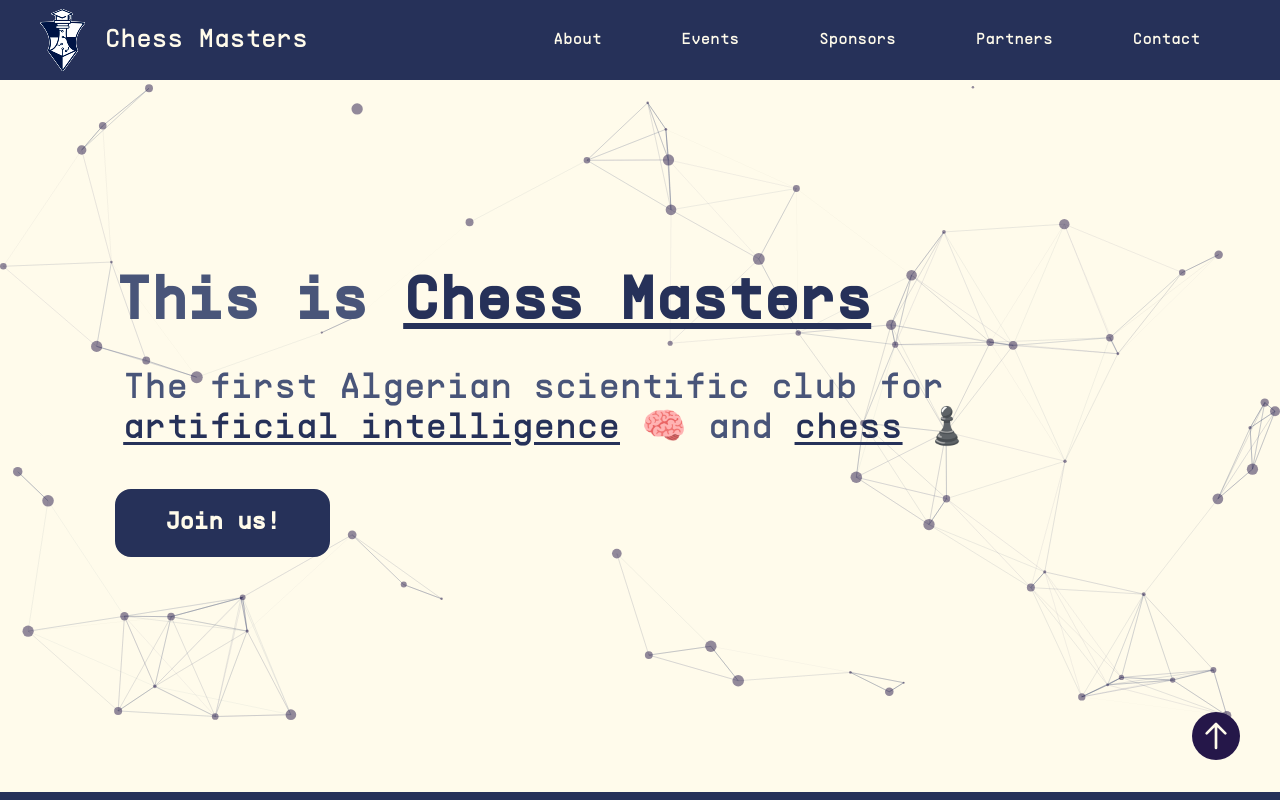
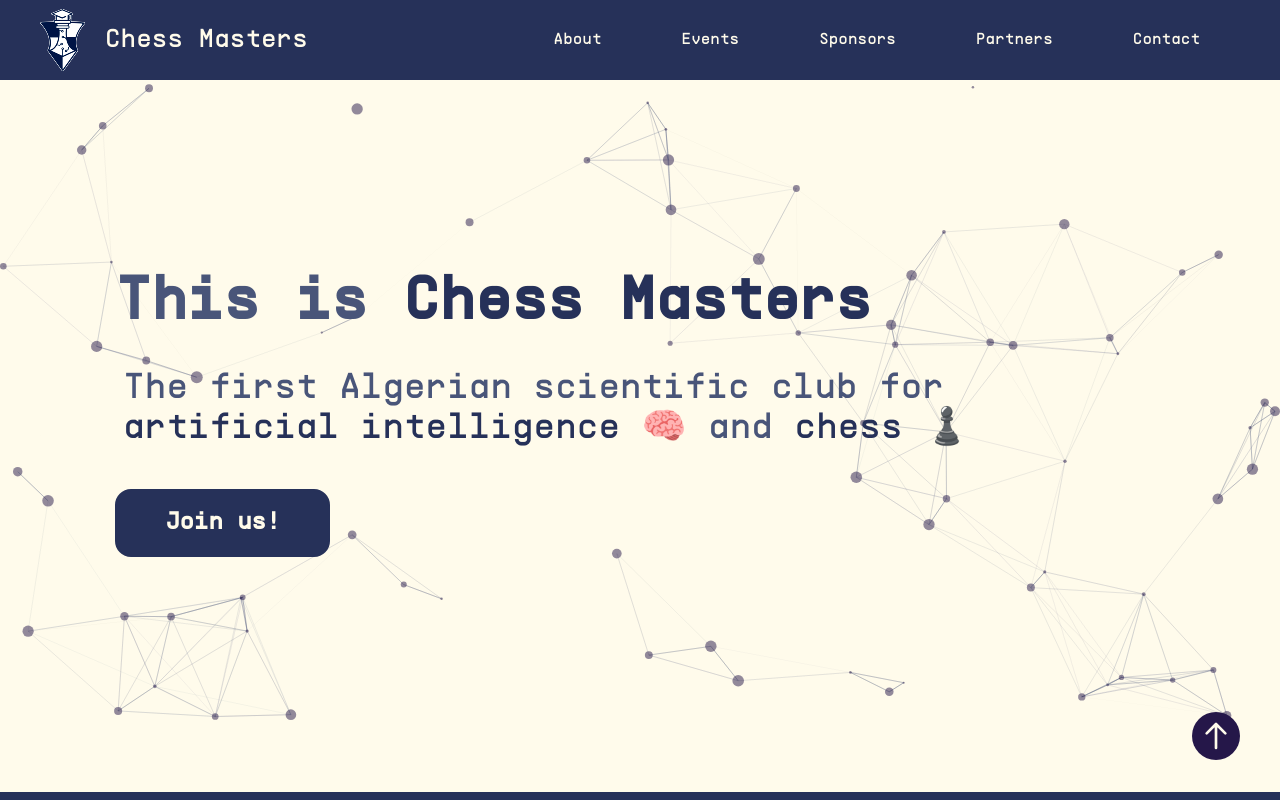
Before and after one commit to Chess-Masters-Club/CMC-website, a React (Vite) app: page / in a window 1280 px wide. Shown: the top 800 px of the page. Built offline with nearby package versions, Linux system fonts and the light colour scheme.

Commit message:
removed underlines in hero section

```diff
--- a/src/components/hero/Hero.jsx
+++ b/src/components/hero/Hero.jsx
@@ -23,10 +23,7 @@ const Hero = () => {
               className="bg-clip-text bg-gradient-to-b text-tertiary text-[40px] md:text-[45px] text-center md:text-left w-full lg:text-[50px] xl:text-[60px] font-extrabold "
               variants={textVariant(0.4)}
             >
-              This is{" "}
-              <span className="text-secondary underline underline-offset-4">
-                Chess Masters
-              </span>
+              This is <span className="text-secondary">Chess Masters</span>
             </motion.h1>
 
             <motion.div
@@ -35,14 +32,8 @@ const Hero = () => {
             >
               <div className="ml-2">
                 The first Algerian scientific club for{" "}
-                <span className="text-secondary underline underline-offset-4">
-                  artificial intelligence
-                </span>{" "}
-                🧠 and{" "}
-                <span className="text-secondary underline underline-offset-4">
-                  chess
-                </span>{" "}
-                ♟️
+                <span className="text-secondary">artificial intelligence</span>{" "}
+                🧠 and <span className="text-secondary">chess</span> ♟️
               </div>
               <button className="bg-secondary border-2 transition-all duration-300 text-lg lg:text-2xl text-white font-bold py-4 px-12 rounded-2xl mt-5 lg:mt-10 border-secondary hover:bg-white hover:text-secondary">
                 Join us!
```
